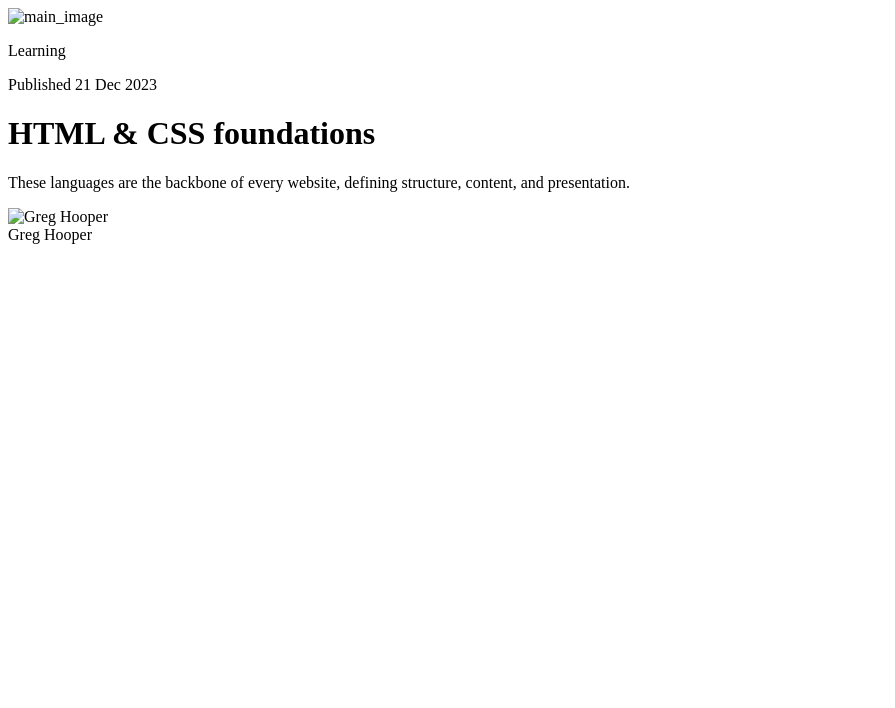
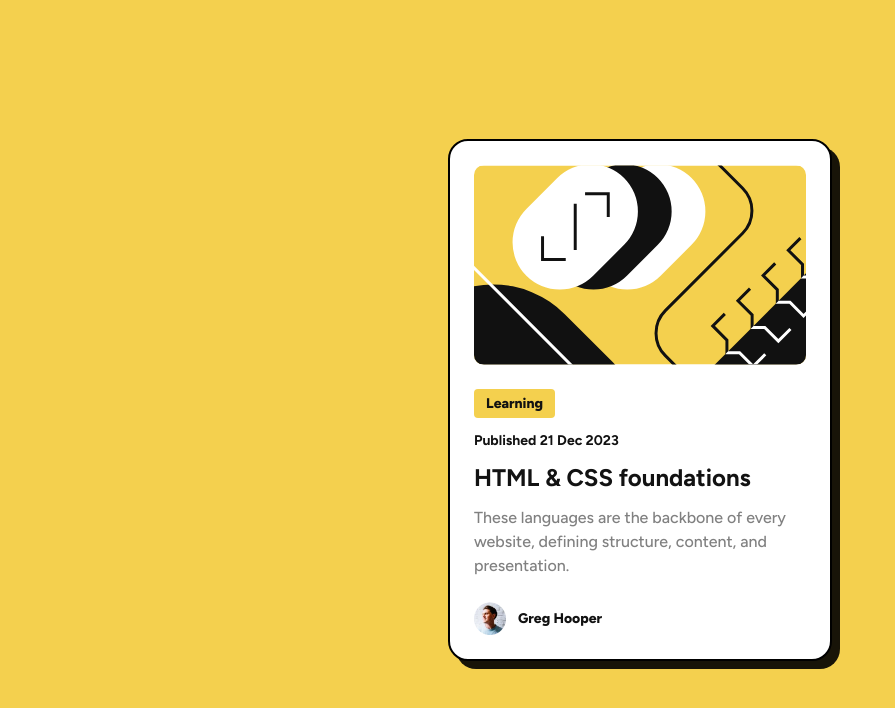
Before and after one commit to Genrex7/blog-preview-card, a plain HTML site: page index.html in a window 1280 px wide. Shown: the whole page, without its empty margins (0-895 px from the left). Drawn offline with Linux system fonts and the light colour scheme.

Commit message:
Refactor project structure and update README for Blog Preview Card challenge

```diff
--- a/index.html
+++ b/index.html
@@ -2,47 +2,62 @@
 <html lang="en">
 	<head>
 		<meta charset="UTF-8" />
-		<meta name="viewport" content="width=device-width, initial-scale=1.0" />
-		<link
-			rel="icon"
-			type="image/png"
-			sizes="32x32"
-			href="./assets/images/favicon-32x32.png"
+		<!-- meta data for the description of the challenge -->
+		<meta
+			name="=description"
+			content="Frontend Mentor Blog preview card front-end coding challenge."
 		/>
 
+		<meta name="viewport" content="width=device-width, initial-scale=1.0" />
+		<link rel="icon" type="image/png" href="src/images/favicon-32x32.png" />
 		<title>Frontend Mentor | Blog preview card</title>
-		<link rel="stylesheet" href="style.css" />
+		<link rel="stylesheet" href="src/styles.css" />
+		<link rel="stylesheet" href="src/queries.css" />
+		<link rel="preconnect" href="https://fonts.googleapis.com" />
+		<link rel="preconnect" href="https://fonts.gstatic.com" crossorigin />
+		<link rel="preconnect" href="https://fonts.googleapis.com" />
+		<link rel="preconnect" href="https://fonts.gstatic.com" crossorigin />
+		<link rel="preconnect" href="https://fonts.googleapis.com" />
+		<link rel="preconnect" href="https://fonts.gstatic.com" crossorigin />
+		<link
+			href="https://fonts.googleapis.com/css2?family=Figtree:ital,wght@0,300..900;1,300..900&display=swap"
+			rel="stylesheet"
+		/>
 	</head>
 	<body>
-		<div class="container">
-			<div class="imageSection">
+		<main>
+			<div class="section-card">
+				<div class="card">
+					<div class="image-wrapper">
 						<img
-					src="assets/images/illustration-article.svg"
-					type="image/svg"
-					alt="main_image"
+							src="src/images/illustration-article.svg"
+							alt="Card image"
+							class="card-img"
 						/>
 					</div>
-			<div class="textSection">
-				<div class="learning"><p>Learning</p></div>
-				<div class="date">Published 21 Dec 2023</div>
-				<div class="heading"><h1>HTML & CSS foundations</h1></div>
-				<div class="mainText">
-					<p>
+					<div class="card-content">
+						<div class="card-tag">
+							<span class="tag">Learning</span>
+						</div>
+						<p class="card-publish-date">Published 21 Dec 2023</p>
+						<!-- <p class="card-title">HTML & CSS foundations</p> -->
+						<!-- <p class="card-title">HTML & CSS foundations</p> -->
+						<a href="#" class="card-title">HTML & CSS foundations</a>
+						<p class="card-text">
 							These languages are the backbone of every website, defining
 							structure, content, and presentation.
 						</p>
 					</div>
-				<div class="author">
-					<div class="avatar">
+					<div class="author-details">
 						<img
-							src="assets/images/image-avatar.webp"
-							type="image/webp"
-							alt="Greg Hooper"
+							src="src/images/image-avatar.webp"
+							alt="Greg Hooper image"
+							class="author-img"
 						/>
-					</div>
-					<div class="name">Greg Hooper</div>
+						<p class="author-name">Greg Hooper</p>
 					</div>
 				</div>
 			</div>
+		</main>
 	</body>
 </html>
--- /dev/null
+++ b/src/queries.css
@@ -0,0 +1,24 @@
+/* ********************************** */
+/* BELOW 375px (MOBILE PHONES) */
+/* ********************************** */
+
+@media (max-width: 26em) {
+	.section-card {
+		max-width: 327px;
+	}
+	.tag,
+	.card-publish-date {
+		font-size: 12px;
+	}
+
+	.card-title:link,
+	.card-title:visited,
+	.card-title:hover,
+	.card-title:active,
+	.card-title:focus {
+		font-size: 20px;
+	}
+	.card-text {
+		font-size: 14px;
+	}
+}
--- /dev/null
+++ b/src/styles.css
@@ -0,0 +1,155 @@
+/*
+01 LAYOUT
+    - Mobile: 375px
+    - Desktop: 1440px
+
+02 COLORS
+    - Primary:
+        -- Yellow: #f4d04e
+
+    - Neutral:
+        -- White: #fff
+        -- Grey: #6b6b6b
+        -- Black: #11111
+
+03 TYPOGRAPHY
+    - Family: [Figtree](https://fonts.google.com/specimen/Figtree)
+
+		- Font Size (px):
+			24 / 20 / 16 / 14 / 12
+
+		- Font Weight:
+			500 / 700 / 900
+
+		- Spacing (px):
+			24 / 12 / 8 / 4
+
+04 SHADOWS
+    border-shadow: 8px 8px 0 rgba(0, 0, 0)
+    border-shadow: 16px 16px 0 rgba(0, 0, 0)
+
+*/
+
+:root {
+	--primary: hsl(47, 88%, 63%);
+	--neutral_white: hsl(0, 0%, 100%);
+	--neutral_grey: hsl(0, 0%, 50%);
+	--neutral_black: hsl(0, 0%, 7%);
+}
+
+* {
+	margin: 0;
+	padding: 0;
+	box-sizing: border-box;
+}
+html {
+	font-size: 62.5%;
+}
+body {
+	background-color: var(--primary);
+	font-family: 'Figtree', sans-serif;
+	color: var(--neutral_black);
+}
+main {
+	width: 100vw;
+	height: 100vh;
+	display: flex;
+	align-items: center;
+	justify-content: center;
+}
+
+.section-card {
+	max-width: 38.4rem;
+	border: 2px solid black;
+	background-color: var(--neutral_white);
+	border-radius: 20px;
+	padding: 2.4rem;
+	box-shadow: 8px 8px 0 rgba(0, 0, 0, 0.9);
+	transition: all 0.3s;
+}
+.section-card:hover,
+.section-card:active {
+	transform: translateY(-0.8rem);
+	box-shadow: 16px 16px 0 rgba(0, 0, 0, 0.9);
+}
+
+.card {
+	display: flex;
+	flex-direction: column;
+	gap: 2.4rem;
+}
+
+/* ------ Image content ------------ */
+
+.image-wrapper {
+	width: 100%;
+	height: 200px;
+	overflow: hidden;
+	border-radius: 10px;
+
+	display: flex;
+	justify-content: center;
+	align-items: center;
+}
+
+.card-img {
+	height: 100%;
+	width: auto;
+	border-radius: 10px;
+}
+
+/* ------ Card Text content ------------ */
+
+.card-content {
+	display: flex;
+	flex-direction: column;
+	gap: 1.4rem;
+}
+
+.tag {
+	display: inline-block;
+	font-size: 1.4rem;
+	font-weight: 800;
+	background-color: var(--primary);
+	padding: 0.6rem 1.2rem;
+	border-radius: 4px;
+}
+
+.card-publish-date {
+	font-size: 1.4rem;
+	font-weight: 700;
+}
+.card-title:link,
+.card-title:visited {
+	font-size: 2.4rem;
+	color: var(--neutral_black);
+	font-weight: 700;
+	text-decoration: none;
+	transition: all 0.3s;
+}
+.card-title:hover,
+.card-title:active,
+.card-title:focus {
+	color: var(--primary);
+}
+
+.card-text {
+	font-size: 1.6rem;
+	font-weight: 500;
+	line-height: 150%;
+	color: var(--neutral_grey);
+}
+
+/* ------ Author content ------------ */
+.author-details {
+	display: flex;
+	gap: 12px;
+	align-items: center;
+}
+.author-img {
+	width: 32px;
+}
+.author-name {
+	font-size: 1.4rem;
+	font-weight: 800;
+}
```
Also changed, not shown: src/images/favicon-32x32.png (added), src/images/illustration-article.svg (added), src/images/image-avatar.webp (added), src/screenshot/ss1.png (added), src/screenshot/ss2.png (added), 2 other files. Lines whose indentation alone changed are shown as unchanged.
